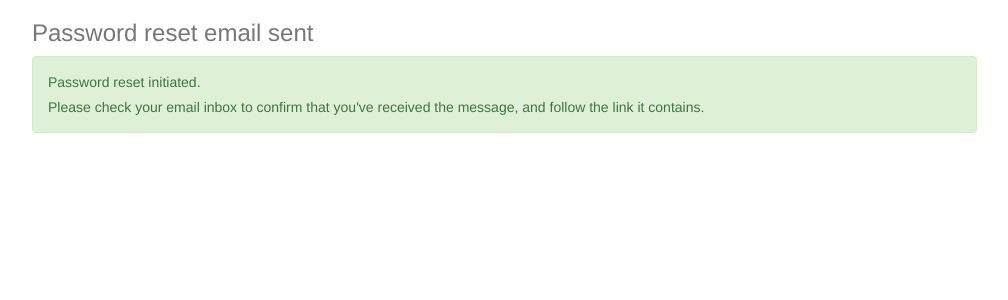
After one commit to dannysellers/django_orders, a Django app: page /success/ in a window 1280 px wide. The commit adds this page. Shown: the top 300 px of the page, without its empty margins (38-1046 px from the left). Run offline with Django 3.2, Linux system fonts and the light colour scheme; parts of the project's set-up code (start-up, migrations or seed data) failed here and were passed over; some libraries are stand-ins or nearby versions.

Commit message:
added initial password reset mechanism

```diff
--- a/order_tracker/settings.py
+++ b/order_tracker/settings.py
@@ -159,7 +159,7 @@ INSTALLED_APPS = (
     'django.contrib.auth',
     'django.contrib.contenttypes',
     'django.contrib.sessions',
-    # 'django.contrib.sites',
+    'django.contrib.sites',
     'django.contrib.messages',
     'django.contrib.staticfiles',
     # Uncomment the next line to enable the admin:
--- /dev/null
+++ b/tracker/templates/reset_email.html
@@ -0,0 +1,2 @@
+Someone asked for password reset for email {{ email }}. Follow the link below:
+{{ protocol}}://{{ domain }}{% url 'password_reset_confirm' uidb64=uid token=token %}
--- /dev/null
+++ b/tracker/templates/reset_subject.txt
@@ -0,0 +1 @@
+Password Reset Email
--- /dev/null
+++ b/tracker/templates/success.html
@@ -0,0 +1,28 @@
+<!DOCTYPE html>
+
+{% load static %}
+
+<html lang="en">
+<head>
+    <link href="//netdna.bootstrapcdn.com/bootstrap/3.0.2/css/bootstrap.min.css"
+          rel="stylesheet">
+    <link rel="stylesheet" href="{% static "css/normalize.css" %}">
+</head>
+<body>
+<div class="container">
+    <div class="header">
+        <h3 class="text-muted">Password reset email sent</h3>
+    </div>
+    <div class="row">
+        <div class="col-sm-12 col-md-10">
+            <div class="alert alert-success">
+                <p>Password reset initiated.</p>
+
+                <p>Please check your email inbox to confirm that you've received the message,
+                   and follow the link it contains.</p>
+            </div>
+        </div>
+    </div>
+</div>
+</body>
+</html>
--- a/tracker/templates/tracker/index.html
+++ b/tracker/templates/tracker/index.html
@@ -31,6 +31,7 @@
         </ul>
         <ul class="right">
             <li><a href="#" class="disabled">Hi {{ user.first_name }} ({{ user.username }})</a></li>
+            <li><a href="/reset/">Password Reset</a></li>
             <li class="divider"></li>
             <li><a href="/logout/">Log out</a></li>
         </ul>
@@ -82,7 +83,7 @@
                                                  fees: {{ item_no_storage_count }}</a><br/>
             <hr/>
             <a href="{% url 'work_order_list' status='incomplete' %}">Open Work Orders: {{ work_order_count }}</a><br/>
-            <a href="#">Unmatched Work Orders: {{ unmatched_orders }}</a>
+            <a href="{% url 'work_order_list' status='unmatched' %}">Unmatched Work Orders: {{ unmatched_orders }}</a>
         </div>
     </div>
 
--- a/tracker/urls.py
+++ b/tracker/urls.py
@@ -7,6 +7,10 @@ from api import urls as api_urls
 # Index
 urlpatterns = patterns('tracker.views.misc_views',
    url(r'^$', 'index', name = 'index'),
+   url(r'^reset/$', 'reset', name = 'password_reset'),
+   url(r'^reset/(?P<uidb64>[0-9A-Za-z_\-]+)/(?P<token>[0-9A-Za-z]{1,13}-[0-9A-Za-z]{1,20})/$',
+       'reset_confirm', name = 'password_reset_confirm'),
+   url(r'^success/', 'success', name = 'password_reset_success'),
 )
 
 # Work Order patterns
--- a/tracker/views/misc_views.py
+++ b/tracker/views/misc_views.py
@@ -1,8 +1,14 @@
 from datetime import date, timedelta
+
+from django.contrib.auth.decorators import login_required
+from django.contrib.auth.models import Group
+from django.contrib import messages
+from django.contrib.auth.views import password_reset, password_reset_confirm
+from django.core.urlresolvers import reverse
 
 from django.db.models import Sum
 from django.template import RequestContext
-from django.shortcuts import render_to_response
+from django.shortcuts import render_to_response, HttpResponseRedirect, render
 from ..models import Shipment, Inventory, Customer, WorkOrder
 
 
@@ -31,3 +37,34 @@ def index (request):
             .filter(arrival__range = (ten_days_ago, date.today())).count()
 
         return render_to_response('tracker/index.html', context_dict, context)
+
+
+@login_required
+def reset (request):
+    # From http://runnable.com/UqMu5Wsrl3YsAAfX/using-django-s-built-in-views-for-password-reset-for-python
+    # Wrap the built-in password reset view and pass it the arguments
+    # like the template name, email template name, subject template name
+    # and the url to redirect after the password reset is initiated.
+    return password_reset(request, template_name = 'reset.html',
+                          email_template_name = 'reset_email.html',
+                          subject_template_name = 'reset_subject.txt',
+                          post_reset_redirect = reverse('password_reset_success'))
+
+
+@login_required
+def reset_confirm (request, uidb64=None, token=None):
+    op_group = Group.objects.get_by_natural_key('Operator')
+
+    if op_group not in request.user.groups:
+        messages.add_message(request, messages.ERROR, "Your account does not have the \
+        appropriate permissions. Please contact an administrator.")
+        # TODO: Log these things
+        return HttpResponseRedirect('/')
+    else:
+        return password_reset_confirm(request, template_name = 'reset_confirm.html',
+                                      uidb64 = uidb64, token = token,
+                                      post_reset_redirect = reverse('password_reset_success'))
+
+
+def success (request):
+    return render(request, 'success.html')
```
Also changed, not shown: tracker/templates/reset.html (added, +52 -0 lines), tracker/templates/reset_confirm.html (added, +52 -0 lines).
